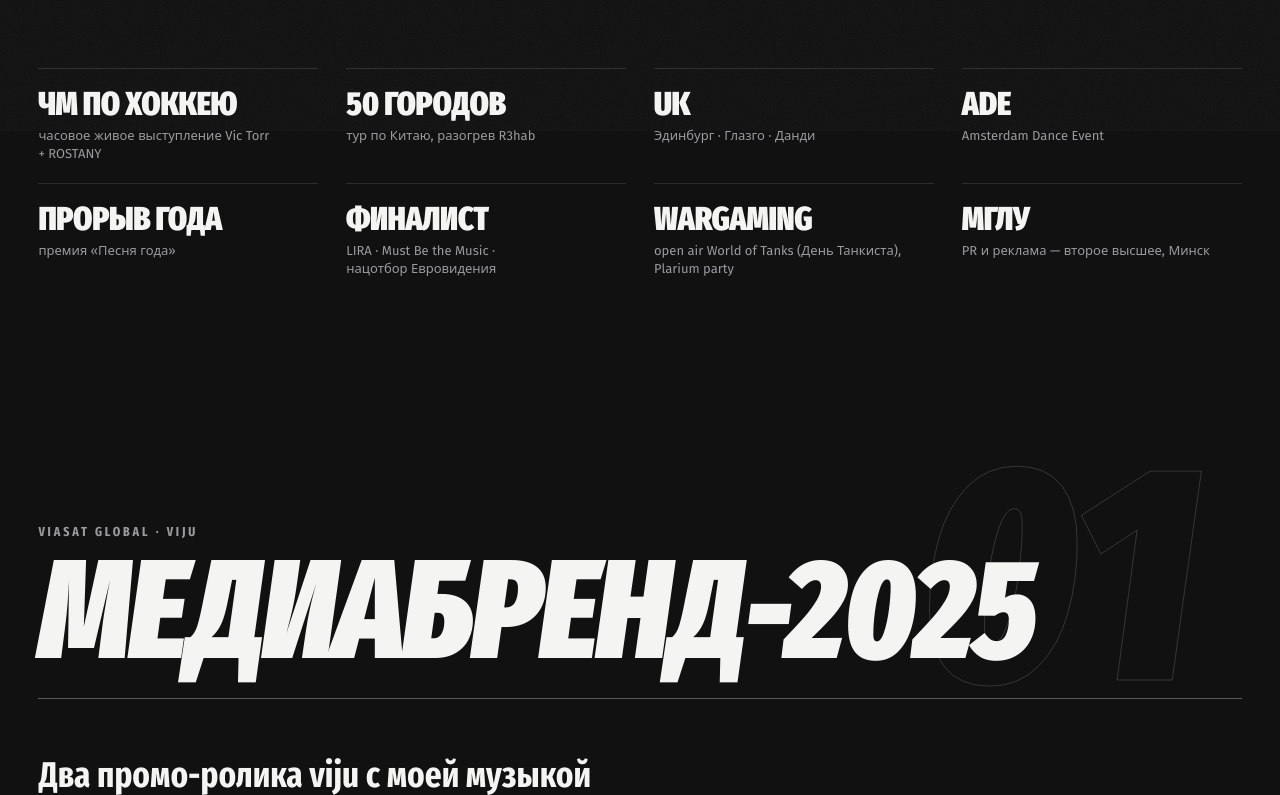
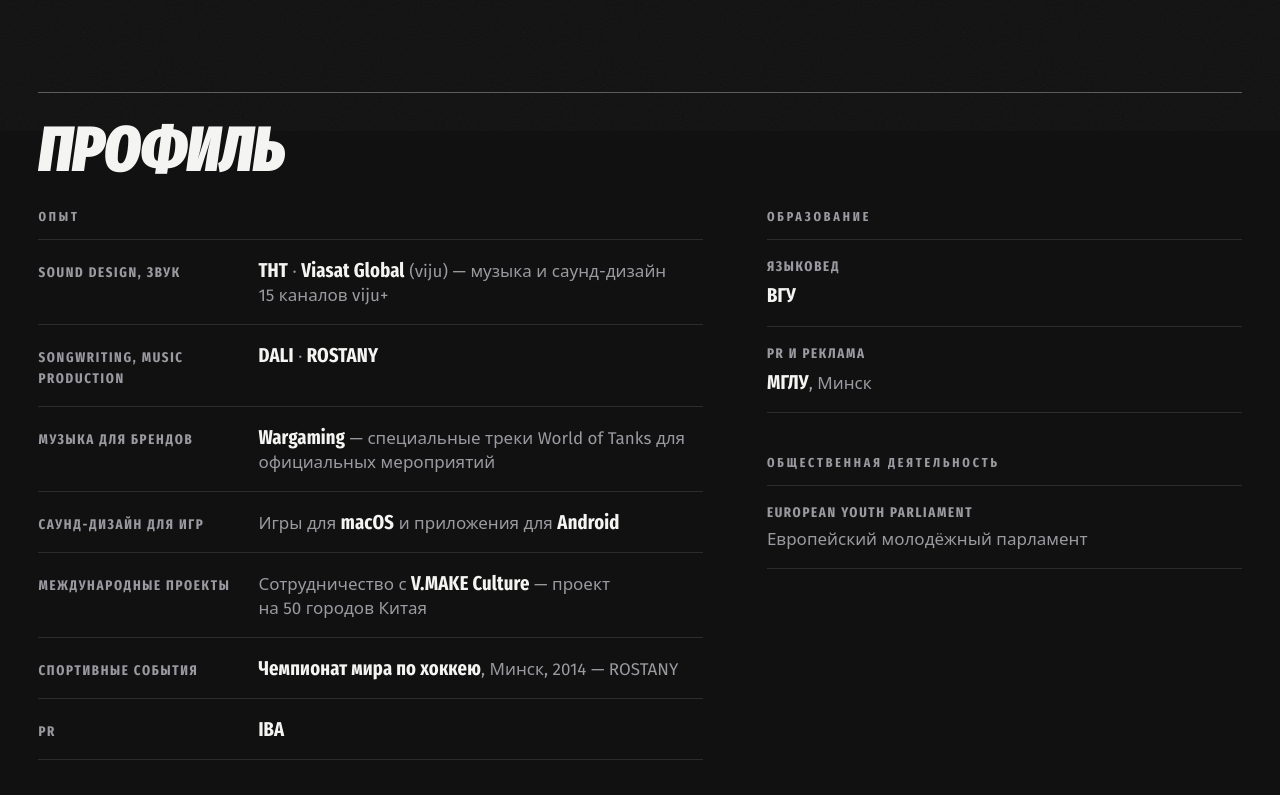
Before and after one commit to victorrlive-cmyk/vic-torr, a plain HTML site: page sound/index.html in a window 1280 px wide. Shown: the part 669-1464 px from the top of the page. Drawn offline with Linux system fonts and the light colour scheme; a web font is replaced by a local one.

Commit message:
SOUND update

```diff
--- a/sound/index.html
+++ b/sound/index.html
@@ -72,7 +72,7 @@
     <div class="snd-hero__text">
       <p class="snd-hero__roles"><span class="mark"></span>Саунд-дизайн · Музыкальный продакшн · Саунд-брендинг</p>
       <h1 class="snd-hero__title">Звук, который работает на&nbsp;бренд</h1>
-      <p class="snd-hero__lead">Музыка и&nbsp;звук для брендов, телевидения и&nbsp;больших событий&nbsp;— от&nbsp;идеи и&nbsp;концепции до&nbsp;финального мастера. Совмещаю опыт музыканта и&nbsp;продюсера с&nbsp;образованием в&nbsp;PR и&nbsp;рекламе: звук здесь&nbsp;— часть коммуникации, а&nbsp;не&nbsp;фон.</p>
+      <p class="snd-hero__lead">Музыка и&nbsp;звук для брендов, телевидения и&nbsp;больших событий&nbsp;— от&nbsp;идеи и&nbsp;концепции до&nbsp;финального мастера. Совмещаю опыт композитора и&nbsp;продюсера с&nbsp;образованием в&nbsp;PR и&nbsp;рекламе: звук здесь&nbsp;— часть коммуникации, а&nbsp;не&nbsp;фон.</p>
       <div class="corp-actions snd-hero__actions">
         <a class="btn btn--yellow" href="#contacts">Обсудить проект</a>
       </div>
@@ -99,18 +99,67 @@
     </nav>
   </header>
 
-  <!-- Регалии: всё с главной и corp/ — сцена, премии, образование -->
-  <section class="snd-wall corp-wrap" aria-label="Регалии">
-    <ul class="snd-wall__list">
-      <li class="snd-wall__item"><span class="snd-wall__fact">ЧМ по&nbsp;хоккею</span><span class="snd-wall__note">часовое живое выступление Vic Torr + ROSTANY</span></li>
-      <li class="snd-wall__item"><span class="snd-wall__fact">50 городов</span><span class="snd-wall__note">тур по&nbsp;Китаю, разогрев R3hab</span></li>
-      <li class="snd-wall__item"><span class="snd-wall__fact">UK</span><span class="snd-wall__note">Эдинбург · Глазго · Данди</span></li>
-      <li class="snd-wall__item"><span class="snd-wall__fact">ADE</span><span class="snd-wall__note">Amsterdam Dance Event</span></li>
-      <li class="snd-wall__item"><span class="snd-wall__fact">Прорыв года</span><span class="snd-wall__note">премия «Песня года»</span></li>
-      <li class="snd-wall__item"><span class="snd-wall__fact">Финалист</span><span class="snd-wall__note">LIRA · Must Be the Music · нацотбор Евровидения</span></li>
-      <li class="snd-wall__item"><span class="snd-wall__fact">Wargaming</span><span class="snd-wall__note">open air World of&nbsp;Tanks (День Танкиста), Plarium party</span></li>
-      <li class="snd-wall__item"><span class="snd-wall__fact">МГЛУ</span><span class="snd-wall__note">PR и&nbsp;реклама — второе высшее, Минск</span></li>
-    </ul>
+  <!-- Профиль: опыт и образование — как резюме. Концертную деятельность здесь не показываем -->
+  <section class="snd-cv corp-wrap" aria-labelledby="cv-title">
+    <h2 class="snd-cv__title" id="cv-title">Профиль</h2>
+
+    <div class="snd-cv__cols">
+      <div class="snd-cv__col">
+        <p class="snd-cv__head">Опыт</p>
+        <dl class="snd-cv__list">
+          <div class="snd-cv__row">
+            <dt>Sound design, звук</dt>
+            <dd><b>ТНТ</b> · <b>Viasat Global</b> (viju) — музыка и&nbsp;саунд-дизайн 15&nbsp;каналов viju+</dd>
+          </div>
+          <div class="snd-cv__row">
+            <dt>Songwriting, music production</dt>
+            <dd><b>DALI</b> · <b>ROSTANY</b></dd>
+          </div>
+          <div class="snd-cv__row">
+            <dt>Музыка для брендов</dt>
+            <dd><b>Wargaming</b> — специальные треки World of&nbsp;Tanks для официальных мероприятий</dd>
+          </div>
+          <div class="snd-cv__row">
+            <dt>Саунд-дизайн для игр</dt>
+            <dd>Игры для <b>macOS</b> и&nbsp;приложения для <b>Android</b></dd>
+          </div>
+          <div class="snd-cv__row">
+            <dt>Международные проекты</dt>
+            <dd>Сотрудничество с&nbsp;<b>V.MAKE Culture</b> — проект на&nbsp;50&nbsp;городов Китая</dd>
+          </div>
+          <div class="snd-cv__row">
+            <dt>Спортивные события</dt>
+            <dd><b>Чемпионат мира по&nbsp;хоккею</b>, Минск, 2014 — ROSTANY</dd>
+          </div>
+          <div class="snd-cv__row">
+            <dt>PR</dt>
+            <dd><b>IBA</b></dd>
+          </div>
+        </dl>
+      </div>
+
+      <div class="snd-cv__col">
+        <p class="snd-cv__head">Образование</p>
+        <dl class="snd-cv__list">
+          <div class="snd-cv__row">
+            <dt>Языковед</dt>
+            <dd><b>ВГУ</b></dd>
+          </div>
+          <div class="snd-cv__row">
+            <dt>PR и&nbsp;реклама</dt>
+            <dd><b>МГЛУ</b>, Минск</dd>
+          </div>
+        </dl>
+
+        <p class="snd-cv__head snd-cv__head--gap">Общественная деятельность</p>
+        <dl class="snd-cv__list">
+          <div class="snd-cv__row">
+            <dt>European Youth Parliament</dt>
+            <dd>Европейский молодёжный парламент</dd>
+          </div>
+        </dl>
+      </div>
+    </div>
   </section>
 
   <main>
@@ -252,7 +301,8 @@
         <div class="corp-grid corp-grid--flip snd-gap" id="televershina">
           <figure class="corp-video reveal">
             <a class="snd-soon" href="https://www.youtube.com/watch?v=y-VtMSkkiIM&amp;t=412s" target="_blank" rel="noopener">
-              <span class="corp-player__tag"><span class="mark"></span>Live · ТВ</span>
+              <img class="snd-soon__img" src="media/televershina-poster.jpg" alt="" width="1280" height="720" loading="lazy">
+              <span class="corp-player__tag"><span class="mark"></span>Беларусь 1</span>
               <span class="snd-soon__title">Телевершина</span>
               <span class="snd-soon__go">Смотреть фрагмент</span>
             </a>
@@ -294,7 +344,7 @@
           <li class="corp-part reveal">
             <span class="corp-part__num">03</span>
             <h3 class="corp-part__title">Музыка под событие</h3>
-            <p>Увертюры, открытия и&nbsp;музыкальное оформление церемоний&nbsp;— в&nbsp;записи и&nbsp;вживую на&nbsp;сцене.</p>
+            <p>Увертюры, открытия и&nbsp;музыкальное оформление церемоний и&nbsp;телеэфиров.</p>
           </li>
           <li class="corp-part reveal">
             <span class="corp-part__num">04</span>
--- a/sound/style.css
+++ b/sound/style.css
@@ -93,32 +93,50 @@
 }
 .snd-board__note { font-size: 15px; line-height: 1.4; color: var(--gray); }
 
-/* ---------- Стена регалий ---------- */
-.snd-wall { padding-bottom: 72px; }
-.snd-wall__list {
+/* ---------- Профиль: опыт и образование (как резюме) ---------- */
+.snd-cv { padding-top: 24px; padding-bottom: 80px; }
+.snd-cv__title {
+  margin: 0 0 28px;
+  padding-top: 28px;
+  border-top: 1px solid rgba(244,244,242,.32);
+  font-family: var(--cond);
+  font-style: italic;
+  font-weight: 900;
+  font-size: clamp(40px, 5vw, 64px);
+  line-height: .9;
+  letter-spacing: -.01em;
+  text-transform: uppercase;
+}
+.snd-cv__cols { display: grid; grid-template-columns: minmax(0, 1fr); gap: 40px; }
+.snd-cv__head {
+  padding-bottom: 12px;
+  font-family: var(--cond);
+  font-weight: 700;
+  font-size: 13px;
+  letter-spacing: .22em;
+  text-transform: uppercase;
+  color: var(--gray);
+}
+.snd-cv__head--gap { margin-top: 40px; }
+.snd-cv__list { margin: 0; }
+.snd-cv__row {
   display: grid;
-  grid-template-columns: repeat(2, minmax(0, 1fr));
-  gap: 0 20px;
-  margin: 0;
-  padding: 0;
-  list-style: none;
-}
-.snd-wall__item {
-  display: flex; flex-direction: column; gap: 6px;
-  min-width: 0;
-  padding: 20px 0;
+  grid-template-columns: minmax(0, 1fr);
+  gap: 4px;
+  padding: 16px 0;
   border-top: 1px solid var(--line);
 }
-.snd-wall__fact {
+.snd-cv__row:last-child { border-bottom: 1px solid var(--line); }
+.snd-cv__row dt {
   font-family: var(--cond);
-  font-weight: 900;
-  font-size: clamp(24px, 2.6vw, 34px);
-  line-height: .95;
-  letter-spacing: -.01em;
+  font-weight: 700;
+  font-size: 14px;
+  letter-spacing: .12em;
   text-transform: uppercase;
-  text-wrap: balance;
+  color: var(--gray);
 }
-.snd-wall__note { font-size: 13px; line-height: 1.4; color: var(--gray); text-wrap: pretty; }
+.snd-cv__row dd { margin: 0; font-size: 17px; line-height: 1.4; color: var(--gray); text-wrap: pretty; }
+.snd-cv__row b { font-family: var(--cond); font-weight: 700; font-size: 1.18em; letter-spacing: .01em; color: var(--text); }
 
 /* ---------- Подводка главы ---------- */
 .snd-lead {
@@ -211,6 +229,26 @@
   transition: var(--ease);
 }
 .snd-soon:hover { color: var(--text); transform: translateY(-1px); border-color: rgba(244,244,242,.32); }
+/* Обложка: кадр эфира под затемнением снизу, к цвету — при наведении */
+.snd-soon__img {
+  position: absolute;
+  inset: 0;
+  z-index: -2;
+  width: 100%; height: 100%;
+  object-fit: cover;
+  filter: saturate(.85) brightness(.8);
+  transition: filter 600ms cubic-bezier(.2,.7,.2,1), transform 600ms cubic-bezier(.2,.7,.2,1);
+}
+.snd-soon:has(.snd-soon__img) { isolation: isolate; background: #000; }
+.snd-soon:has(.snd-soon__img)::before {
+  content: '';
+  position: absolute;
+  inset: 0;
+  z-index: -1;
+  background: linear-gradient(180deg, rgba(17,17,17,0) 30%, rgba(17,17,17,.85) 100%);
+}
+.snd-soon:hover .snd-soon__img { filter: saturate(1) brightness(.9); transform: scale(1.02); }
+.snd-soon .corp-player__tag { z-index: 1; }
 .snd-soon__title {
   font-family: var(--cond);
   font-style: italic;
@@ -281,8 +319,8 @@
   .snd-hero { padding-top: 64px; padding-bottom: 64px; }
   .snd-hero__roles { font-size: 13px; letter-spacing: .22em; }
   .snd-hero__actions .btn--yellow { flex: 0 1 auto; }
-  .snd-wall { padding-bottom: 96px; }
-  .snd-wall__list { grid-template-columns: repeat(4, minmax(0, 1fr)); gap: 0 28px; }
+  .snd-cv { padding-bottom: 112px; }
+  .snd-cv__row { grid-template-columns: 200px minmax(0, 1fr); gap: 20px; align-items: baseline; }
   .snd-photos { grid-template-columns: 1fr 1fr 1fr; align-items: end; }
   .snd-photos__note { grid-column: auto; padding: 0 0 8px 12px; }
   .snd-logos { grid-template-columns: repeat(3, minmax(0, 1fr)); gap: 20px; }
@@ -296,6 +334,8 @@
   .snd-hero { grid-template-columns: minmax(0, 6fr) minmax(0, 5fr); gap: clamp(40px, 5vw, 96px); align-items: center; min-height: min(calc(100svh - 120px), 760px); }
   .snd-hero__title { font-size: clamp(64px, 7vw, 112px); }
   .snd-board__row { padding-top: 22px; padding-bottom: 22px; }
+  .snd-cv__cols { grid-template-columns: minmax(0, 7fr) minmax(0, 5fr); gap: clamp(40px, 5vw, 96px); }
+  .snd-cv__col:last-child .snd-cv__row { grid-template-columns: minmax(0, 1fr); gap: 4px; }
   .snd-works { grid-template-columns: 1fr 1fr; gap: clamp(32px, 4vw, 56px); }
   .snd-logo__title { font-size: 28px; }
   .snd-gap { margin-top: 112px; }
```
Also changed, not shown: sound/media/televershina-poster.jpg (added).
